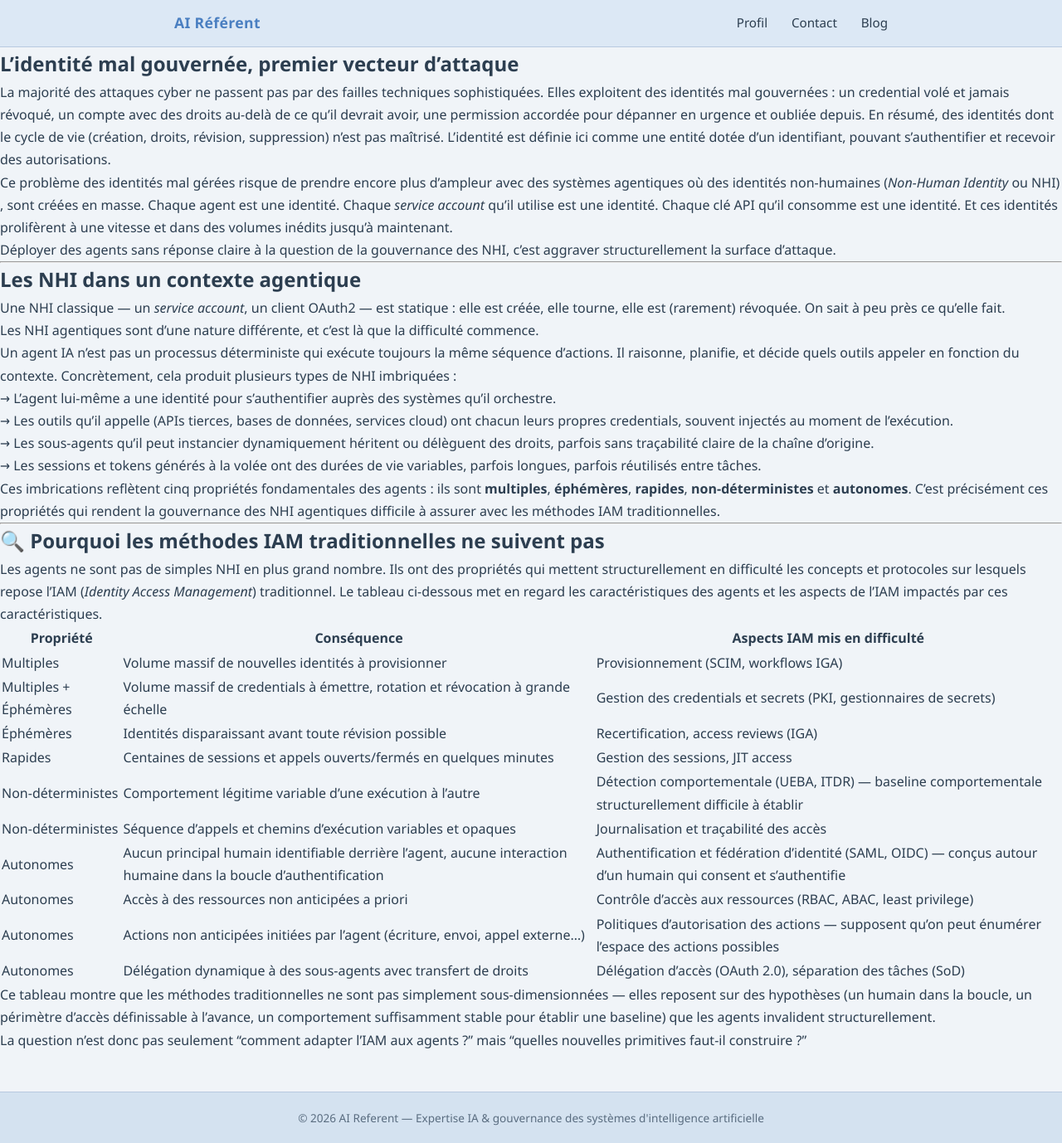
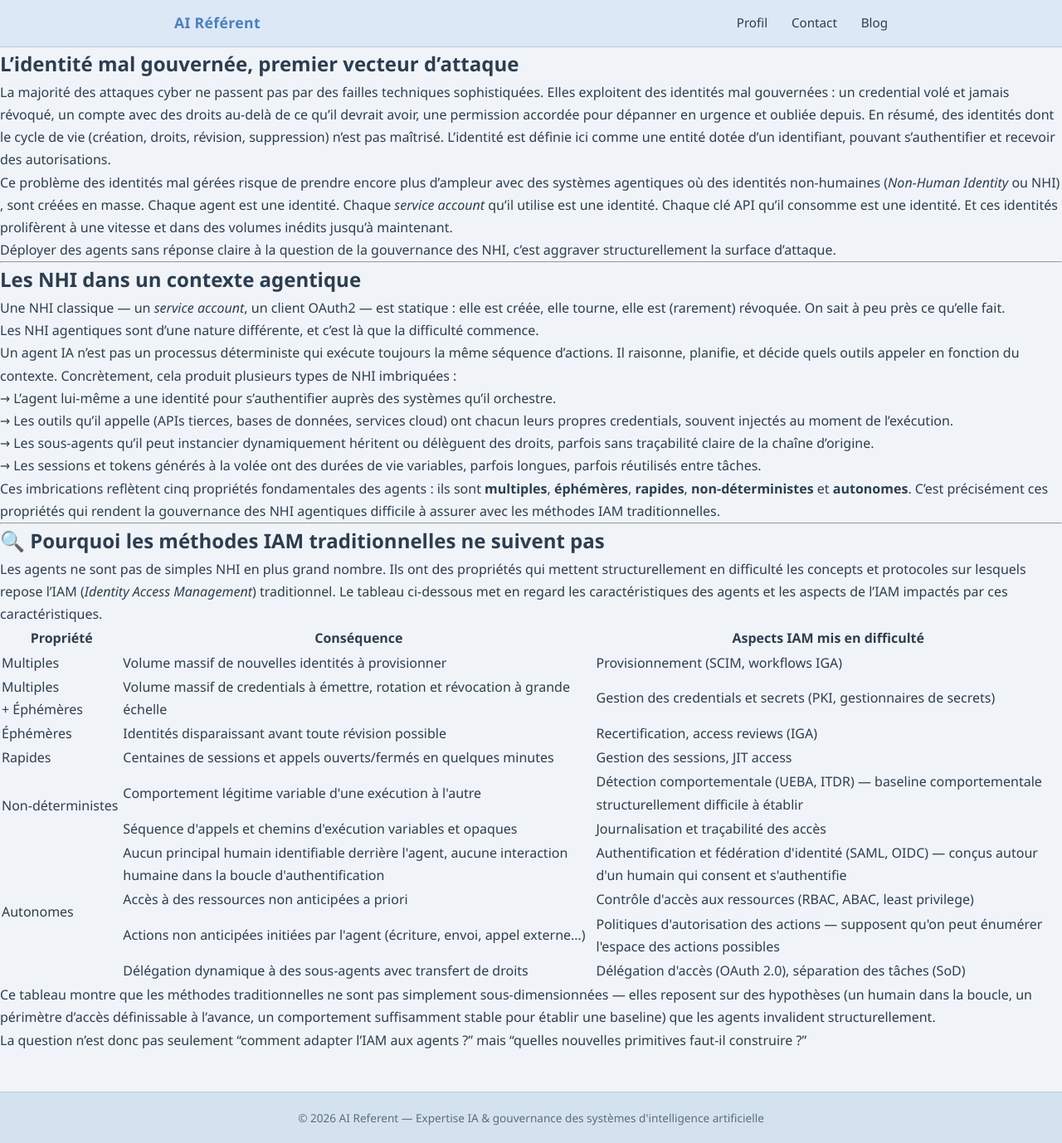
Before and after one commit to ai-referent/ai-referent.github.io, a Jekyll site: the page built from src/content/blog/IAM_and_agentic_systems.md, in a window 1280 px wide and 1378 px high. Shown: the whole window at 83% size. Built offline with Jekyll 4.4.1, drawn with Linux system fonts in a browser that asks for light colours; our own code applies the rules of GitHub Pages for plain Markdown files.

Commit message:
Améliore le tableau IAM et corrige une coquille
- Tableau IAM_and_agentic_systems : remplace le tableau markdown par un
  tableau HTML avec cellules fusionnées (rowspan) et code couleur par
  groupe de propriétés (Multiples, Éphémères, Rapides, Non-déterministes,
  Autonomes) ; ajoute les styles .iam-table dans globals.css
- Corrige "In future post" → "In a future post" dans le post traceability

https://claude.ai/code/session_018UsmzN1zCPeRPEDBaXHJTt

```diff
--- a/src/content/blog/IAM_and_agentic_systems.md
+++ b/src/content/blog/IAM_and_agentic_systems.md
@@ -40,18 +40,65 @@ Ces imbrications reflètent cinq propriétés fondamentales des agents : ils son
 
 Les agents ne sont pas de simples NHI en plus grand nombre. Ils ont des propriétés qui mettent structurellement en difficulté les concepts et protocoles sur lesquels repose l'IAM (*Identity Access Management*) traditionnel. Le tableau ci-dessous met en regard les caractéristiques des agents et les aspects de l'IAM impactés par ces caractéristiques.
 
-| Propriété | Conséquence | Aspects IAM mis en difficulté |
-|---|---|---|
-| Multiples | Volume massif de nouvelles identités à provisionner | Provisionnement (SCIM, workflows IGA) |
-| Multiples + Éphémères | Volume massif de credentials à émettre, rotation et révocation à grande échelle | Gestion des credentials et secrets (PKI, gestionnaires de secrets) |
-| Éphémères | Identités disparaissant avant toute révision possible | Recertification, access reviews (IGA) |
-| Rapides | Centaines de sessions et appels ouverts/fermés en quelques minutes | Gestion des sessions, JIT access |
-| Non-déterministes | Comportement légitime variable d'une exécution à l'autre | Détection comportementale (UEBA, ITDR) — baseline comportementale structurellement difficile à établir |
-| Non-déterministes | Séquence d'appels et chemins d'exécution variables et opaques | Journalisation et traçabilité des accès |
-| Autonomes | Aucun principal humain identifiable derrière l'agent, aucune interaction humaine dans la boucle d'authentification | Authentification et fédération d'identité (SAML, OIDC) — conçus autour d'un humain qui consent et s'authentifie |
-| Autonomes | Accès à des ressources non anticipées a priori | Contrôle d'accès aux ressources (RBAC, ABAC, least privilege) |
-| Autonomes | Actions non anticipées initiées par l'agent (écriture, envoi, appel externe…) | Politiques d'autorisation des actions — supposent qu'on peut énumérer l'espace des actions possibles |
-| Autonomes | Délégation dynamique à des sous-agents avec transfert de droits | Délégation d'accès (OAuth 2.0), séparation des tâches (SoD) |
+<div style="overflow-x:auto;">
+<table class="iam-table">
+  <thead>
+    <tr>
+      <th>Propriété</th>
+      <th>Conséquence</th>
+      <th>Aspects IAM mis en difficulté</th>
+    </tr>
+  </thead>
+  <tbody>
+    <tr>
+      <td class="prop-cell group-multiples">Multiples</td>
+      <td class="group-multiples">Volume massif de nouvelles identités à provisionner</td>
+      <td class="group-multiples">Provisionnement (SCIM, workflows IGA)</td>
+    </tr>
+    <tr>
+      <td class="prop-cell group-multiples-eph">Multiples +&nbsp;Éphémères</td>
+      <td class="group-multiples-eph">Volume massif de credentials à émettre, rotation et révocation à grande échelle</td>
+      <td class="group-multiples-eph">Gestion des credentials et secrets (PKI, gestionnaires de secrets)</td>
+    </tr>
+    <tr>
+      <td class="prop-cell group-ephemeres">Éphémères</td>
+      <td class="group-ephemeres">Identités disparaissant avant toute révision possible</td>
+      <td class="group-ephemeres">Recertification, access reviews (IGA)</td>
+    </tr>
+    <tr>
+      <td class="prop-cell group-rapides">Rapides</td>
+      <td class="group-rapides">Centaines de sessions et appels ouverts/fermés en quelques minutes</td>
+      <td class="group-rapides">Gestion des sessions, JIT access</td>
+    </tr>
+    <tr>
+      <td class="prop-cell group-nondetermin" rowspan="2">Non-déterministes</td>
+      <td class="group-nondetermin">Comportement légitime variable d'une exécution à l'autre</td>
+      <td class="group-nondetermin">Détection comportementale (UEBA, ITDR) — baseline comportementale structurellement difficile à établir</td>
+    </tr>
+    <tr>
+      <td class="group-nondetermin">Séquence d'appels et chemins d'exécution variables et opaques</td>
+      <td class="group-nondetermin">Journalisation et traçabilité des accès</td>
+    </tr>
+    <tr>
+      <td class="prop-cell group-autonomes" rowspan="4">Autonomes</td>
+      <td class="group-autonomes">Aucun principal humain identifiable derrière l'agent, aucune interaction humaine dans la boucle d'authentification</td>
+      <td class="group-autonomes">Authentification et fédération d'identité (SAML, OIDC) — conçus autour d'un humain qui consent et s'authentifie</td>
+    </tr>
+    <tr>
+      <td class="group-autonomes">Accès à des ressources non anticipées a priori</td>
+      <td class="group-autonomes">Contrôle d'accès aux ressources (RBAC, ABAC, least privilege)</td>
+    </tr>
+    <tr>
+      <td class="group-autonomes">Actions non anticipées initiées par l'agent (écriture, envoi, appel externe…)</td>
+      <td class="group-autonomes">Politiques d'autorisation des actions — supposent qu'on peut énumérer l'espace des actions possibles</td>
+    </tr>
+    <tr>
+      <td class="group-autonomes">Délégation dynamique à des sous-agents avec transfert de droits</td>
+      <td class="group-autonomes">Délégation d'accès (OAuth 2.0), séparation des tâches (SoD)</td>
+    </tr>
+  </tbody>
+</table>
+</div>
 
 Ce tableau montre que les méthodes traditionnelles ne sont pas simplement sous-dimensionnées — elles reposent sur des hypothèses (un humain dans la boucle, un périmètre d'accès définissable à l'avance, un comportement suffisamment stable pour établir une baseline) que les agents invalident structurellement.
 
```
Also changed, not shown: src/content/blog/2026-03-19-traceability-post.md (+1 -1 lines), src/styles/globals.css (+50 -0 lines).
